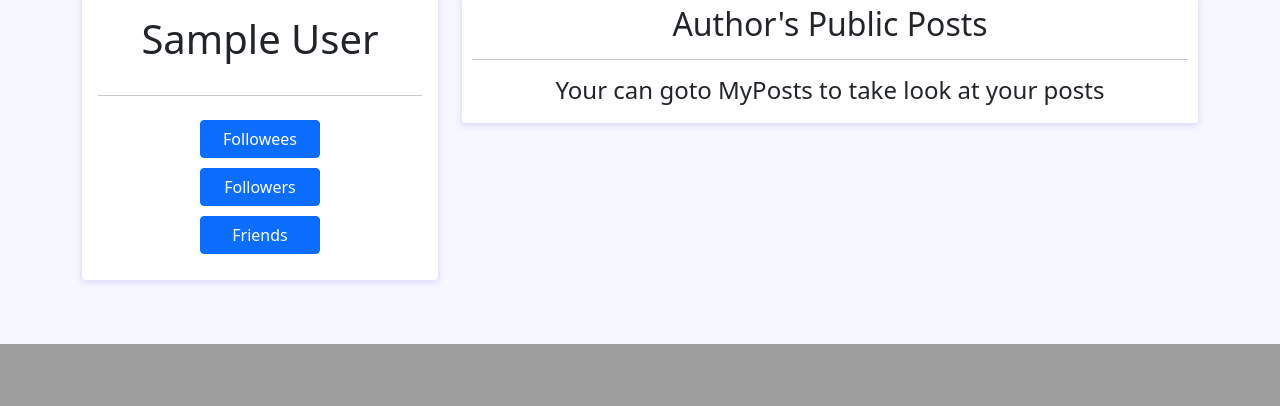
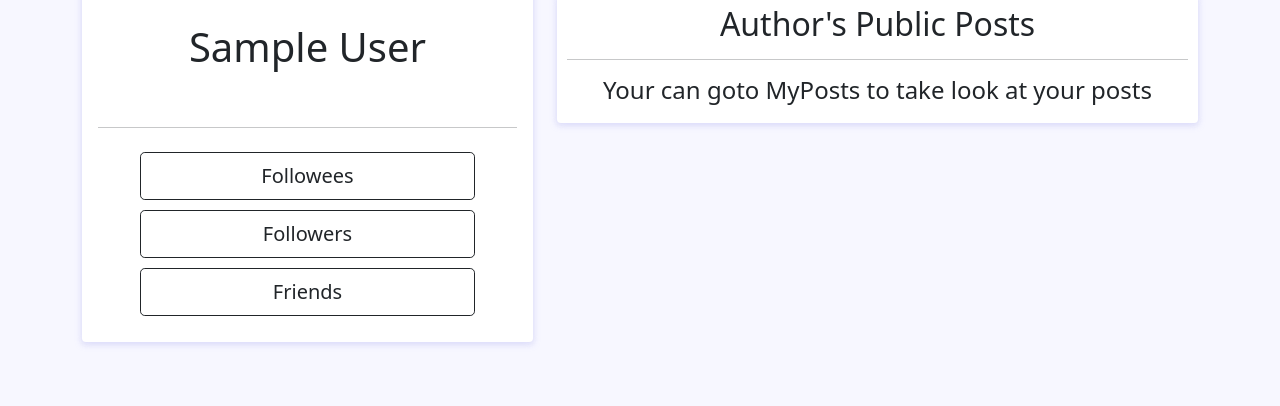
Before and after one commit to GraceFu/CMPUT404-F21-Project, a Django app: page /profile/00000000-0000-0000-0000-000000000001 in a window 1280 px wide. Shown: the part 887-1293 px from the top of the page. Before the commit the page ends 1231 px from the top, so only its background shows below. Run offline with Django 3.2, Linux system fonts and the light colour scheme; a user stored in the database is signed in; tables that the repository leaves empty hold one stand-in row (values such as "Sample post"); some libraries are stand-ins or nearby versions.

Commit message:
Update some of the UI of button

```diff
--- a/api/static/scripts/follower.js
+++ b/api/static/scripts/follower.js
@@ -12,12 +12,15 @@ $("#myCustom_followees_button").click(function () {
 
             for (var follow of data) {
                 count += 1;
-                html += '<a href="../profile/' + follow['followee'] + '" ';
+                html += '<hr><a href="../profile/' + follow['followee'] + '" ';
                 html += 'style="text-decoration: none; font-size: 14pt;">' + follow["followeeDisplayName"] + '</a>';
             }
 
             if (count == 0) {
                 html = "<br><h4>His/Her has no followees, T^T</h4><br>";
+            }
+            else {
+                html = html.substring(html.indexOf("<hr>") + 4);
             }
 
             $("#myCustom_followees").html(html);
@@ -39,12 +42,15 @@ $("#myCustom_followers_button").click(function () {
 
             for (var follow of data) {
                 count += 1;
-                html += '<a href="../profile/' + follow['follower'] + '" ';
+                html += '<hr><a href="../profile/' + follow['follower'] + '" ';
                 html += 'style="text-decoration: none; font-size: 14pt;">' + follow["followerDisplayName"] + '</a>';
             }
 
             if (count == 0) {
                 html = "<br><h4>His/Her has no followers, T^T</h4><br>";
+            }
+            else {
+                html = html.substring(html.indexOf("<hr>") + 4);
             }
 
             $("#myCustom_followers").html(html);
@@ -66,13 +72,16 @@ $("#myCustom_friends_button").click(function () {
 
             for (var follow of data) {
                 count += 1;
-                html += '<a href="../profile/' + follow['follower'] + '" ';
+                html += '<hr><a href="../profile/' + follow['follower'] + '" ';
                 html += 'style="text-decoration: none; font-size: 14pt;">' + follow["followerDisplayName"] + '</a>';
             }
 
             if (count == 0) {
                 html = "<br><h4>His/Her has no friends, T^T</h4><br>";
             }
+            else {
+                html = html.substring(html.indexOf("<hr>") + 4);
+            }
 
             $("#myCustom_friends").html(html);
         }
--- a/api/templates/profile.html
+++ b/api/templates/profile.html
@@ -83,17 +83,28 @@ Profile - {{ author.displayName }}
     <div class="main-body">
         <div class="row">
 
-            <div class="col-lg-4">
+            <div class="col-lg-5">
                 <div class="myCustom_card">
                     <div class="card-body">
 
                         <div class="d-flex flex-column align-items-center text-center">
                             <img src="https://bootdey.com/img/Content/avatar/avatar6.png" alt="avatar" class="rounded-circle p-1 bg-primary" width="250">
-                            <div class="mt-3">
+                            <div class="my-4">
                                 <h1>{{ author.displayName }}</h1>
+
                                 {% if not my_profile %}
-                                <button class="btn btn-primary">Follow</button>
-                                <button class="btn btn-primary">Add Friend</button>
+                                <div class="mt-3">
+                                    <button class="btn btn-light btn-lg" style="width: 150px;" disabled>Follow</button>
+                                    <button class="btn btn-success btn-lg" style="width: 220px;">Following</button>
+                                    <button class="btn btn-danger btn-lg" style="width: 220px; display: none;">Unfollow</button>
+                                </div>
+
+                                <div class="mt-3">
+                                    <button class="btn btn-light btn-lg" style="width: 150px;" disabled>Friend</button>
+                                    <button class="btn btn-success btn-lg" style="width: 220px; display: none;">Add as Friend</button>
+                                    <button class="btn btn-secondary btn-lg" style="width: 220px; display: none;">Wait for Response</button>
+                                    <button class="btn btn-danger btn-lg" style="width: 220px; display: none;">Remove Friend</button>
+                                </div>
                                 {% endif %}
                             </div>
                         </div>
@@ -103,13 +114,13 @@ Profile - {{ author.displayName }}
                         <div class="d-flex flex-column align-items-center text-center">
                             <input type="hidden" id="myCustom_profile_user_info" value="{{ author.authorID }}" var="{{ HOSTNAME }}">
 
-                            <label role="button" id="myCustom_followees_button" class="btn btn-primary" style="margin-bottom: 10px; width: 120px;"
+                            <label role="button" id="myCustom_followees_button" class="btn btn-outline-dark btn-lg" style="margin-bottom: 10px; width: 80%;"
                                 data-bs-toggle="modal" data-bs-target="#followees_modal">Followees</label>
 
-                            <label role="button" id="myCustom_followers_button" class="btn btn-primary" style="margin-bottom: 10px; width: 120px;"
+                            <label role="button" id="myCustom_followers_button" class="btn btn-outline-dark btn-lg" style="margin-bottom: 10px; width: 80%;"
                                 data-bs-toggle="modal" data-bs-target="#followers_modal">Followers</label>
 
-                            <label role="button" id="myCustom_friends_button" class="btn btn-primary" style="margin-bottom: 10px; width: 120px;"
+                            <label role="button" id="myCustom_friends_button" class="btn btn-outline-dark btn-lg" style="margin-bottom: 10px; width: 80%;"
                                 data-bs-toggle="modal" data-bs-target="#friends_modal">Friends</label>
                         </div>
 
@@ -117,7 +128,7 @@ Profile - {{ author.displayName }}
                 </div>
             </div>
 
-            <div class="col-lg-8">
+            <div class="col-lg-7">
                 <div class="myCustom_card">
                     <div class="card-body">
                         <div class="row mb-3">
```
Also changed, not shown: api/static/scripts/comments.js (+4 -4 lines), api/templates/homepage.html (+8 -8 lines), api/templates/my_posts.html (+7 -7 lines).
